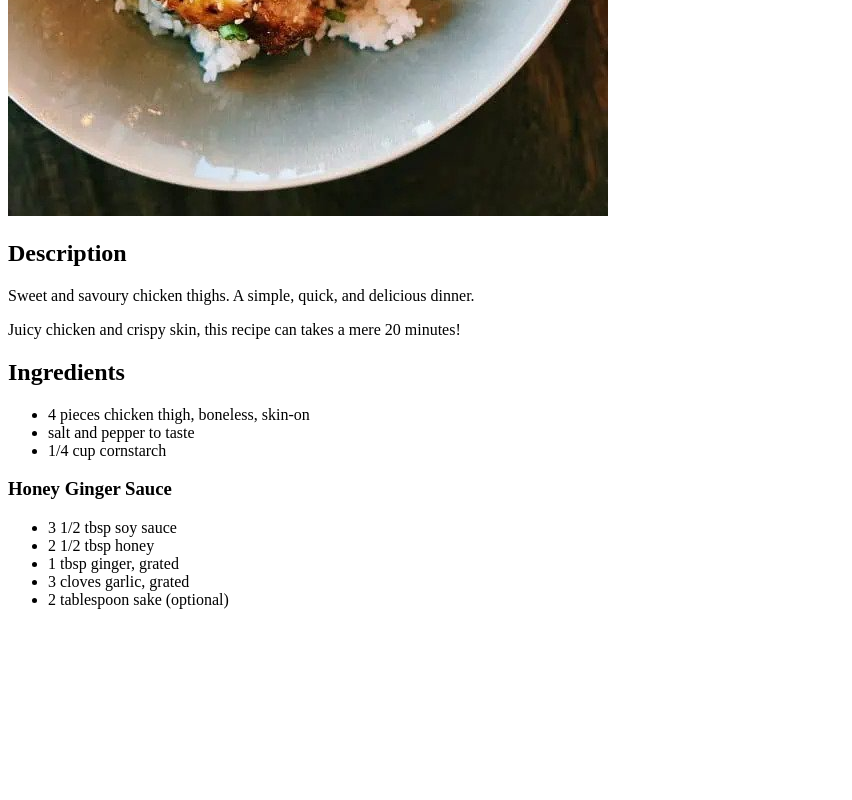
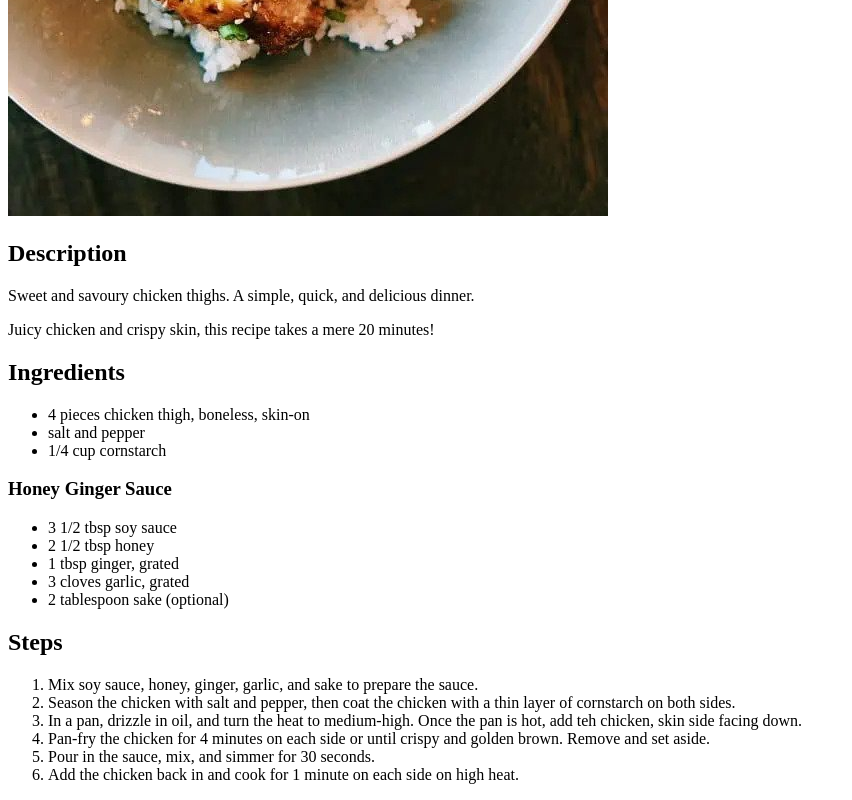
Before and after one commit to zgawlak/odin-recipes, a plain HTML site: page recipes/honey-ginger-chicken.html in a window 1280 px wide. Shown: the part 664-1464 px from the top of the page, without its empty margins (0-852 px from the left). Before the commit the page ends 1289 px from the top, so only its background shows below. Drawn offline with Linux system fonts and the light colour scheme.

Commit message:
Add recipe steps, fix typos

```diff
--- a/recipes/honey-ginger-chicken.html
+++ b/recipes/honey-ginger-chicken.html
@@ -11,13 +11,13 @@
     <p>Sweet and savoury chicken thighs. A simple, quick, and
         delicious dinner.
     </p>
-    <p>Juicy chicken and crispy skin, this recipe can takes a mere
+    <p>Juicy chicken and crispy skin, this recipe takes a mere
         20 minutes!
     </p>
     <h2>Ingredients</h2>
     <ul>
         <li>4 pieces chicken thigh, boneless, skin-on</li>
-        <li>salt and pepper to taste</li>
+        <li>salt and pepper</li>
         <li>1/4 cup cornstarch</li>
     </ul>
     <h3>Honey Ginger Sauce</h3>
@@ -28,5 +28,20 @@
         <li>3 cloves garlic, grated</li>
         <li>2 tablespoon sake (optional)</li>
     </ul>
+    <h2>Steps</h2>
+    <ol>
+        <li>Mix soy sauce, honey, ginger, garlic, and sake to prepare the sauce.</li>
+        <li>Season the chicken with salt and pepper, then coat the chicken with a
+            thin layer of cornstarch on both sides.
+        </li>
+        <li>In a pan, drizzle in oil, and turn the heat to medium-high. Once the pan
+            is hot, add teh chicken, skin side facing down.
+        </li>
+        <li>Pan-fry the chicken for 4 minutes on each side or until crispy and golden
+            brown. Remove and set aside.
+        </li>
+        <li>Pour in the sauce, mix, and simmer for 30 seconds.</li>
+        <li>Add the chicken back in and cook for 1 minute on each side on high heat.</li>
+    </ol>
 </body>
 </html>
```
